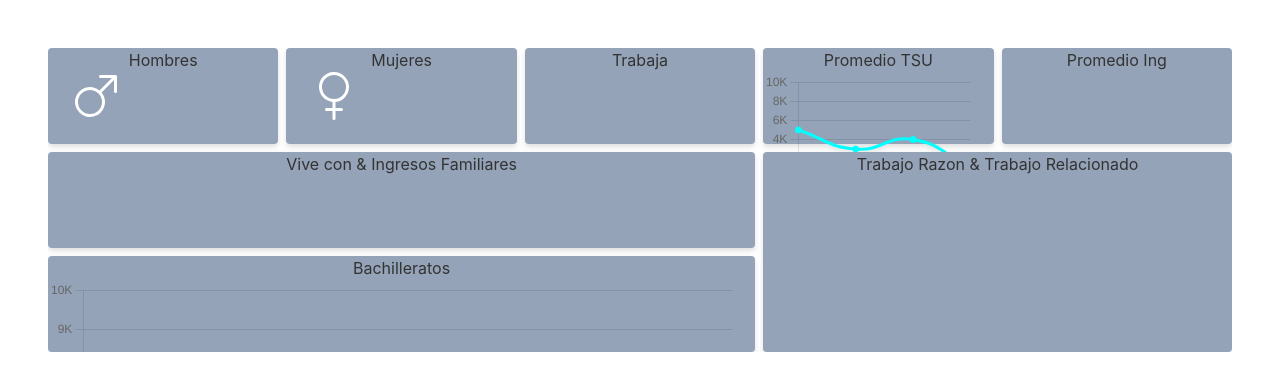
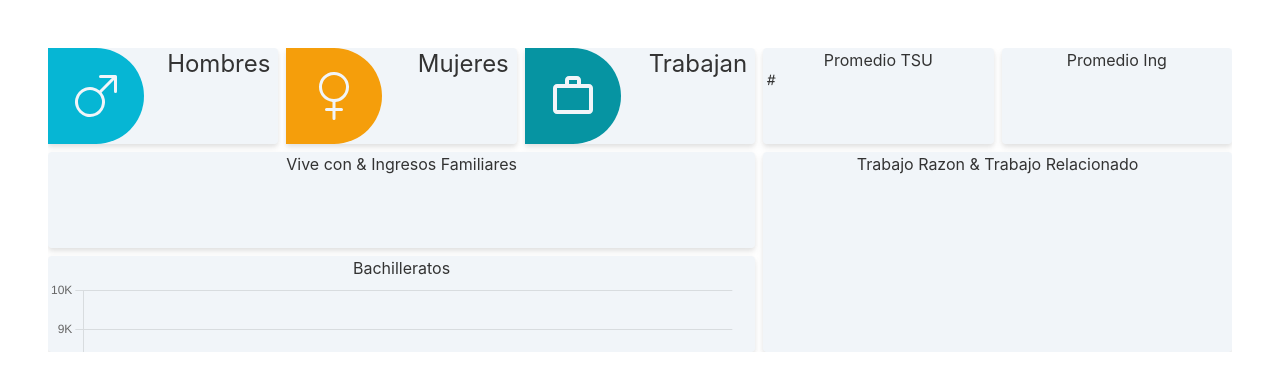
Before and after one commit to livorz/acs, a React (Create React App) app: page / in a window 1280 px wide. Shown: the top 390 px of the page. Built offline with nearby package versions, Linux system fonts and the light colour scheme.

Commit message:
laptop commit 9282022
work on kpi's

```diff
--- a/src/components/dashboard/Dashboard.jsx
+++ b/src/components/dashboard/Dashboard.jsx
@@ -1,5 +1,11 @@
 import React,{Fragment, useState, useEffect} from "react";
-import { BsGenderFemale, BsGenderMale } from "react-icons/bs";
+//icons
+import { MdWorkOutline, MdOutlineAttachMoney } from "react-icons/md";
+import { BsGenderFemale, BsGenderMale, BsHash } from "react-icons/bs";
+import { FaGraduationCap } from "react-icons/fa";
+import { VscPerson } from "react-icons/vsc"
+
+//charts
 import {Chart as ChartJS,
     CategoryScale, LinearScale, PointElement, Filler, LineElement, BarElement, Title, Tooltip, Legend, ArcElement
 } from 'chart.js';
@@ -18,34 +24,48 @@ import "../dashboard/DashboardStyle.css";
 
     return(
 		<div className="grid overflow-hidden grid-lines grid-cols-5 auto-rows-auto gap-2 mt-12 mx-12">
-			<div className="box row-start-1 row-end-1">
-				<a>Hombres</a>
-
-				<div className="absolute inset-y-0 left-0 m-6">
-					<BsGenderMale className="bg-transparent text-white text-5xl align-middle"/>
+			<div className="box KPI-Text">
+				<div>
+				Hombres
+				</div>
+				<div className="KPI bg-cyan-500">
+					<BsGenderMale className="bg-transparent text-slate-100 text-5xl align-middle"/>
 				</div>
 
+			</div>
+
+			<div className="box KPI-Text">
+				<div>
+				Mujeres
 				</div>
-
-			<div className="box row-start-1 row-end-1">
-				<a>Mujeres</a>
-
-			<div className="absolute inset-y-0 left-0 m-6">
-					<BsGenderFemale className="bg-transparent text-white  text-5xl align-middle"/>
+			<div className="KPI bg-amber-500">
+					<BsGenderFemale className="bg-transparent text-slate-100  text-5xl align-middle"/>
 				</div>
 			</div>
 
-			<div className="box row-start-1 row-end-1">Trabaja</div>
+			<div className="box KPI-Text">
+				<div>
+				Trabajan
+				</div>
+			<div className="KPI bg-teal-500">
+					<MdWorkOutline className="bg-transparent text-slate-100  text-5xl align-middle"/>
+				</div>
+			</div>
+
 			<div className="box row-start-1 row-end-1">Promedio TSU
+			<BsHash/>
+			<div>
 
-			<div>
-				<TSUPromChart/>
 			</div>
 
 			</div>
+
 			<div className="box row-start-1 row-end-1 col-end-auto">Promedio Ing</div>
+
 			<div className="box row-start-2 row-end-4 col-start-1 col-end-4">Vive con & Ingresos Familiares</div>
+
 			<div className="box row-start-2 row-end-6 col-start-4 col-end-6">Trabajo Razon & Trabajo Relacionado</div>
+
 			<div className="box row-start-4 row-end-6 col-start-1 col-end-4">Bachilleratos
 
 				<HighschoolsChart/>
--- a/src/components/dashboard/DashboardStyle.css
+++ b/src/components/dashboard/DashboardStyle.css
@@ -5,8 +5,24 @@
 		min-h-full
 		drop-shadow-md
 		rounded
-		bg-slate-400;
+		bg-slate-100;
 }
 .kpi-icon{
 
 }
+.KPI{
+	@apply
+		absolute
+		inset-y-0
+		left-0
+		p-6
+		rounded-r-full
+}
+.KPI-Text{
+	@apply
+		row-start-1
+		row-end-1
+		text-right
+		text-2xl
+		pr-2
+}
--- a/src/components/dashboard/TSUProm.jsx
+++ /dev/null
@@ -1,56 +0,0 @@
-import { Line } from 'react-chartjs-2';
-import {
-    Chart as ChartJS,
-    LinearScale,
-    CategoryScale,
-    PointElement,
-    LineElement,
-  } from 'chart.js';
-
-  ChartJS.register(
-    LineElement,
-    CategoryScale,
-    LinearScale,
-    PointElement,
-  )
-
-  function TSUPromChart () {
-    const data = {
-        labels: ["May 12", "May 13", "May 14", "May 15"],
-        datasets: [{
-          data: [5,3,4,1],
-          backgroundColor: 'cyan',
-          borderColor: 'cyan',
-          pointBordercolor: 'cyan',
-          pointBorderWith: 4,
-          tension: 0.5,
-        }]
-      };
-        const options = {
-          plugins: {
-            legend: false,
-          },
-          scales: {
-            x:{
-              grid:{
-                display: false,
-              }
-            },
-            y:{
-              min: 2,
-              max: 10,
-              ticks:{
-                setSize: 2,
-                callback: (value) => value + 'K'
-              },
-            }
-          }
-        };
-        return(
-            <div style = {{width: '100%', height: '10%', marginLeft:'0px'}}>
-                <Line data={data} options={options}/>
-            </div>
-        );
-  }
-
-  export default TSUPromChart;
```
